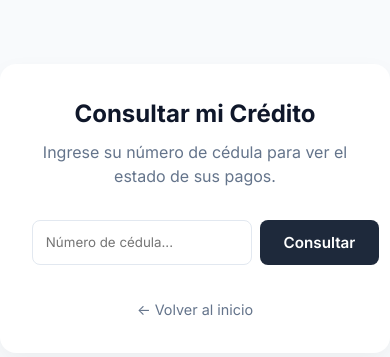
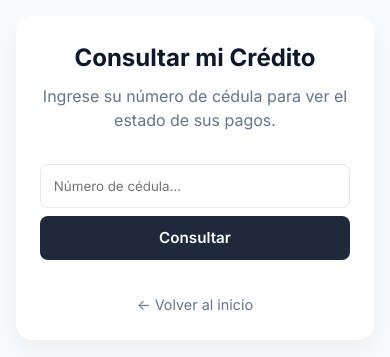
Before and after one commit to luisseoanes/Maxipagos, a Python web app: template frontend/templates/consultar.html in a window 390 px wide. Shown: the top 357 px of the page. Run offline with Jinja, Linux system fonts and the light colour scheme; the template is opened without the code that fills it, so the values that code supplies are empty.

Commit message:
responsive

```diff
--- a/frontend/static/css/style.css
+++ b/frontend/static/css/style.css
@@ -322,8 +322,54 @@ header h2 {
 }
 .btn-outline:hover { background: #f8fafc; }
 
+/* Responsive Utilities */
+.grid-2 {
+    display: grid;
+    grid-template-columns: 1fr 1fr;
+    gap: 1.5rem;
+}
+
+.grid-3 {
+    display: grid;
+    grid-template-columns: 1fr 1fr 1fr;
+    gap: 1rem;
+}
+
+.grid-2-gap-1 {
+    display: grid;
+    grid-template-columns: 1fr 1fr;
+    gap: 1rem;
+}
+
+.stats-grid-sm {
+    display: grid;
+    grid-template-columns: repeat(3, 1fr);
+    gap: 0.5rem;
+}
+
+.btn-auto {
+    width: auto;
+}
+
+.search-bar {
+    display: flex;
+    gap: 0.5rem;
+    margin-bottom: 2rem;
+}
+
+.flex-wrap-between {
+    display: flex;
+    justify-content: space-between;
+    align-items: center;
+    flex-wrap: wrap;
+    gap: 1rem;
+}
+
 /* Responsive Media Queries */
 @media (max-width: 768px) {
+    .login-container {
+        padding: 1rem;
+    }
     .dashboard {
         grid-template-columns: 1fr;
     }
@@ -353,14 +399,51 @@ header h2 {
         align-items: flex-start;
         gap: 1rem;
     }
+    header h2 {
+        font-size: 1.25rem;
+    }
     .actions {
         display: flex;
         flex-wrap: wrap;
         gap: 0.5rem;
+        width: 100%;
+    }
+    .actions button, .btn-auto {
+        width: 100% !important;
+        flex: 1;
+        min-width: 100px;
     }
     .modal-content {
         padding: 1.5rem;
         margin: 1rem;
         max-width: calc(100% - 2rem);
+        max-height: 90vh;
+        overflow-y: auto;
+    }
+    .grid-2, .grid-3, .grid-2-gap-1, .stats-grid-sm {
+        grid-template-columns: 1fr !important;
+    }
+    .search-bar {
+        flex-direction: column;
+    }
+    .search-bar button {
+        width: 100% !important;
+    }
+    .flex-wrap-between {
+        flex-direction: column;
+        align-items: stretch;
+    }
+    .flex-wrap-between > div {
+        display: flex;
+        flex-direction: column;
+        gap: 0.5rem;
+        width: 100%;
+    }
+    .flex-wrap-between input, .flex-wrap-between select {
+        width: 100%;
+    }
+    .chart-container {
+        height: 300px;
+        padding: 1rem;
     }
 }
--- a/frontend/templates/consultar.html
+++ b/frontend/templates/consultar.html
@@ -14,6 +14,12 @@
             background: white;
             border-radius: 1rem;
             box-shadow: 0 10px 25px rgba(0,0,0,0.05);
+        }
+        @media (max-width: 768px) {
+            .consult-container {
+                margin: 1rem;
+                padding: 1.5rem;
+            }
         }
         .loan-card {
             border: 1px solid var(--border);
@@ -34,9 +40,9 @@
         <h2 style="margin-bottom: 0.5rem; text-align: center;">Consultar mi Crédito</h2>
         <p style="color: var(--text-muted); text-align: center; margin-bottom: 2rem;">Ingrese su número de cédula para ver el estado de sus pagos.</p>
 
-        <div style="display: flex; gap: 0.5rem; margin-bottom: 2rem;">
+        <div class="search-bar">
             <input type="text" id="cedula" placeholder="Número de cédula..." style="flex: 1; padding: 0.8rem; border: 1px solid var(--border); border-radius: 0.5rem;">
-            <button onclick="consultar()" style="width: auto; padding: 0.8rem 1.5rem;">Consultar</button>
+            <button onclick="consultar()" class="btn-auto" style="padding: 0.8rem 1.5rem;">Consultar</button>
         </div>
 
         <div id="results" style="display: none;">
@@ -85,7 +91,7 @@
                                 <span class="status-badge status-${loan.status}" style="font-size: 0.7rem;">${loan.status.toUpperCase()}</span>
                             </div>
 
-                            <div style="display: grid; grid-template-columns: 1fr 1fr 1fr; gap: 0.5rem; margin-bottom: 1.5rem; text-align: center; background: #f1f5f9; padding: 1rem; border-radius: 0.5rem;">
+                            <div class="stats-grid-sm" style="margin-bottom: 1.5rem; text-align: center; background: #f1f5f9; padding: 1rem; border-radius: 0.5rem;">
                                 <div>
                                     <div style="font-size: 0.75rem; color: var(--text-muted);">Total Pagado</div>
                                     <div style="font-weight: 700; color: var(--success);">$${loan.total_paid.toLocaleString()}</div>
```
Also changed, not shown: frontend/templates/admin.html (+15 -15 lines), 1 other file.
